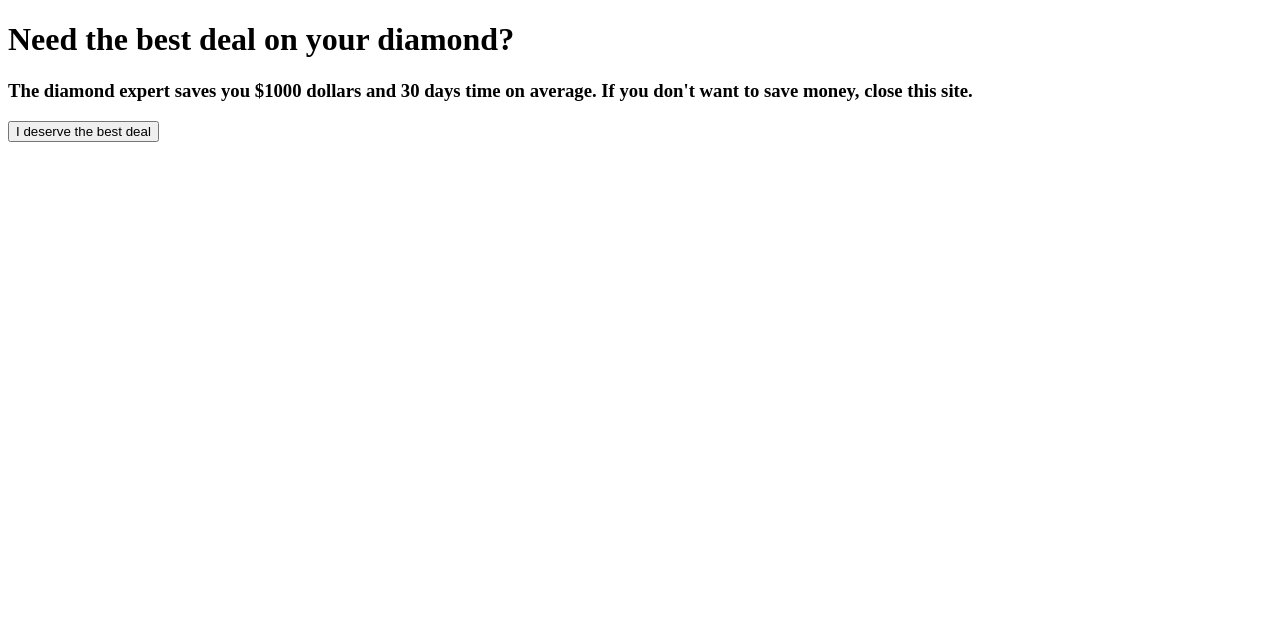
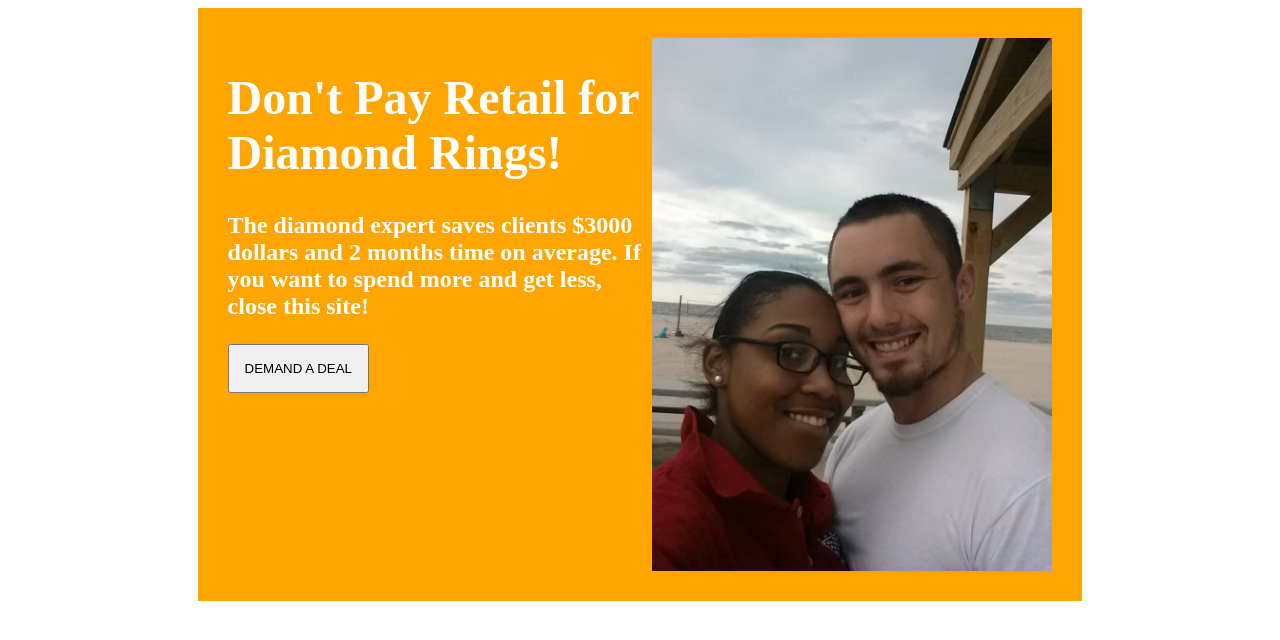
Before and after one commit to Practice-Full-Stack/diamond-expert, a plain HTML site: page index.html in a window 1280 px wide. Drawn offline with Linux system fonts and the light colour scheme.

Commit message:
get spenser thinking ...

```diff
--- a/index.html
+++ b/index.html
@@ -4,20 +4,22 @@
     <meta charset="UTF-8">
     <meta http-equiv="X-UA-Compatible" content="IE=edge">
     <meta name="viewport" content="width=device-width, initial-scale=1.0">
-    <title>The Diamond Expert</title>
+    <title>The Diamond Detective</title>
 </head>
-<body>
-    <div class="container">
-        <div class="header">
-            <h1>Need the best deal on your diamond?</h1>
-            <h3>The diamond expert saves you $1000 dollars and 30 days time on average. If you don't want to save money, close this site.</h3>
-            <button>I deserve the best deal</button>
+<body style="box-sizing: border-box;">
+    <div class="container" style="width: 70%; display: flex; align-items: center; margin: 0 auto;">
+        <div class="header" style="background-color: orange; padding: 30px;color: white;">
+            <img src="spenser.jpg" style="float:right; width: 400px;" alt="">
+            <h1 style="font-size: 3rem;">Don't Pay Retail for Diamond Rings!</h1>
+            <h3 style="font-size: 1.5rem;">The diamond expert saves clients $3000 dollars and 2 months time on average. If you want to spend more and get less, close this site!</h3>
+
+            <button style="padding: 15px; text-transform: uppercase;">Demand a deal</button>
 
 
         </div>
 
-
-
+        <!-- USE THIS SITE AS A REFERENCE!!!!@ -->
+        <!-- https://neilpatel.com/ -->
 
 
     </div>
```
Also changed, not shown: spenser.jpg (added).
